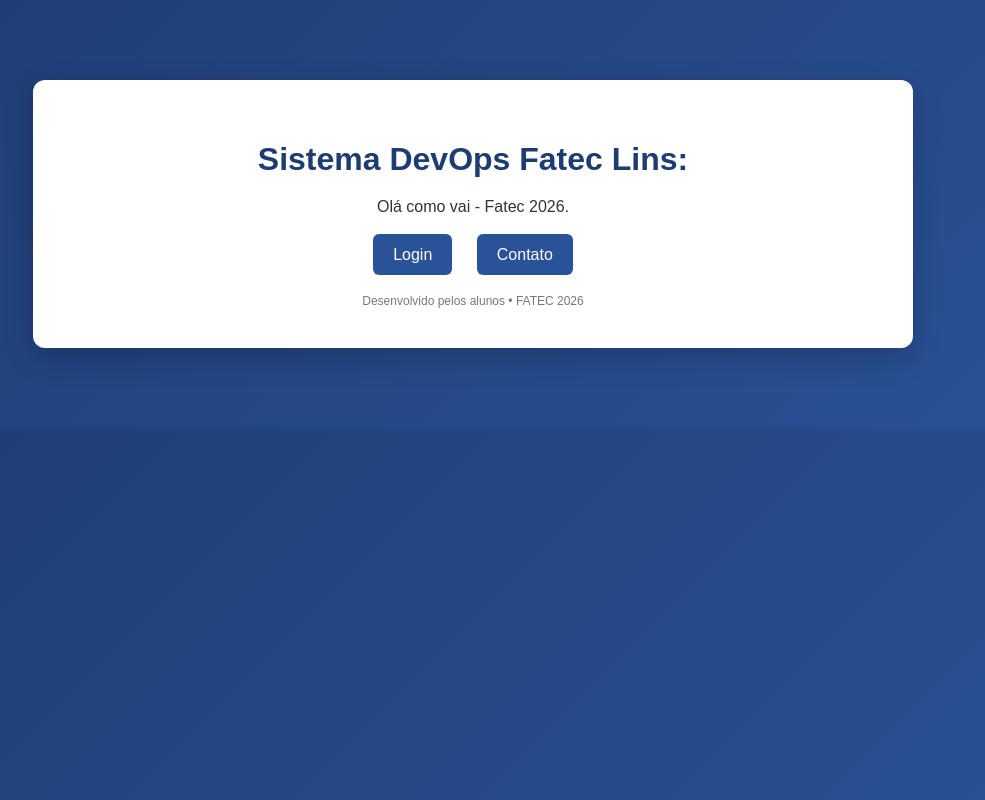
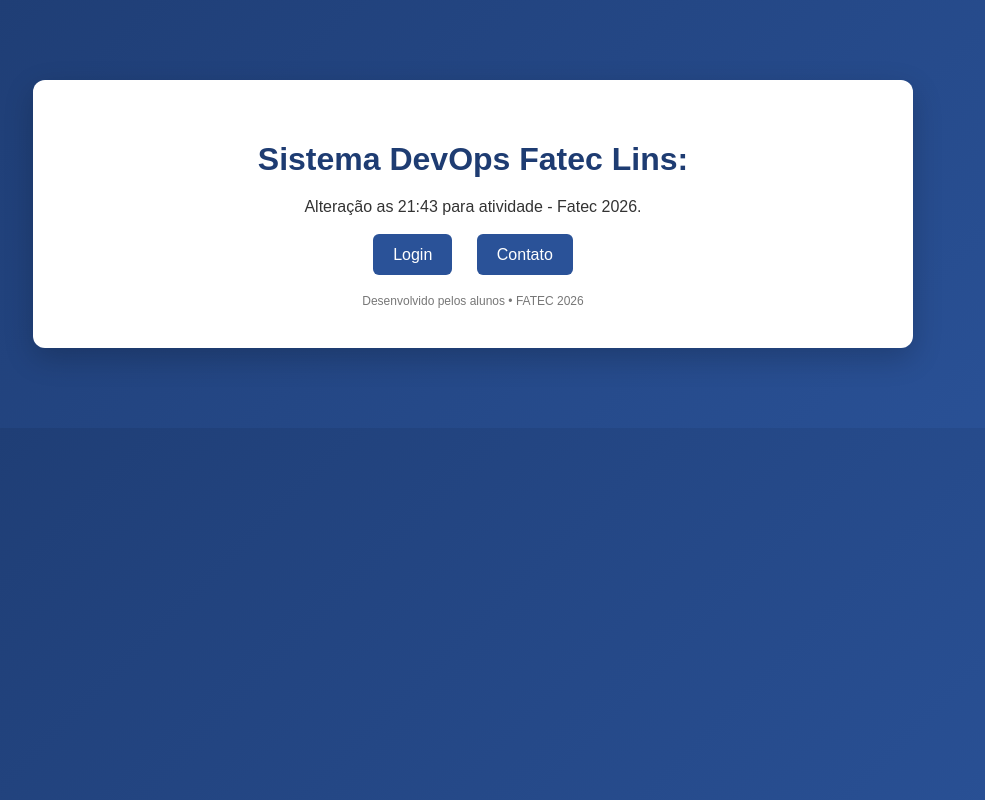
Before and after one commit to Kako0906/Aula_DevOps, a plain HTML site: page index.html in a window 1280 px wide. Shown: the whole page, without its empty margins (167-1152 px from the left). Drawn offline with Linux system fonts and the light colour scheme.

Commit message:
alteracao

```diff
--- a/index.html
+++ b/index.html
@@ -65,7 +65,7 @@
         <h1> Sistema DevOps Fatec Lins:</h1>
 
         <p>
-            Olá como vai - Fatec 2026.
+            Alteração as 21:43 para atividade - Fatec 2026.
         </p>
 
         <div class="menu">
```
